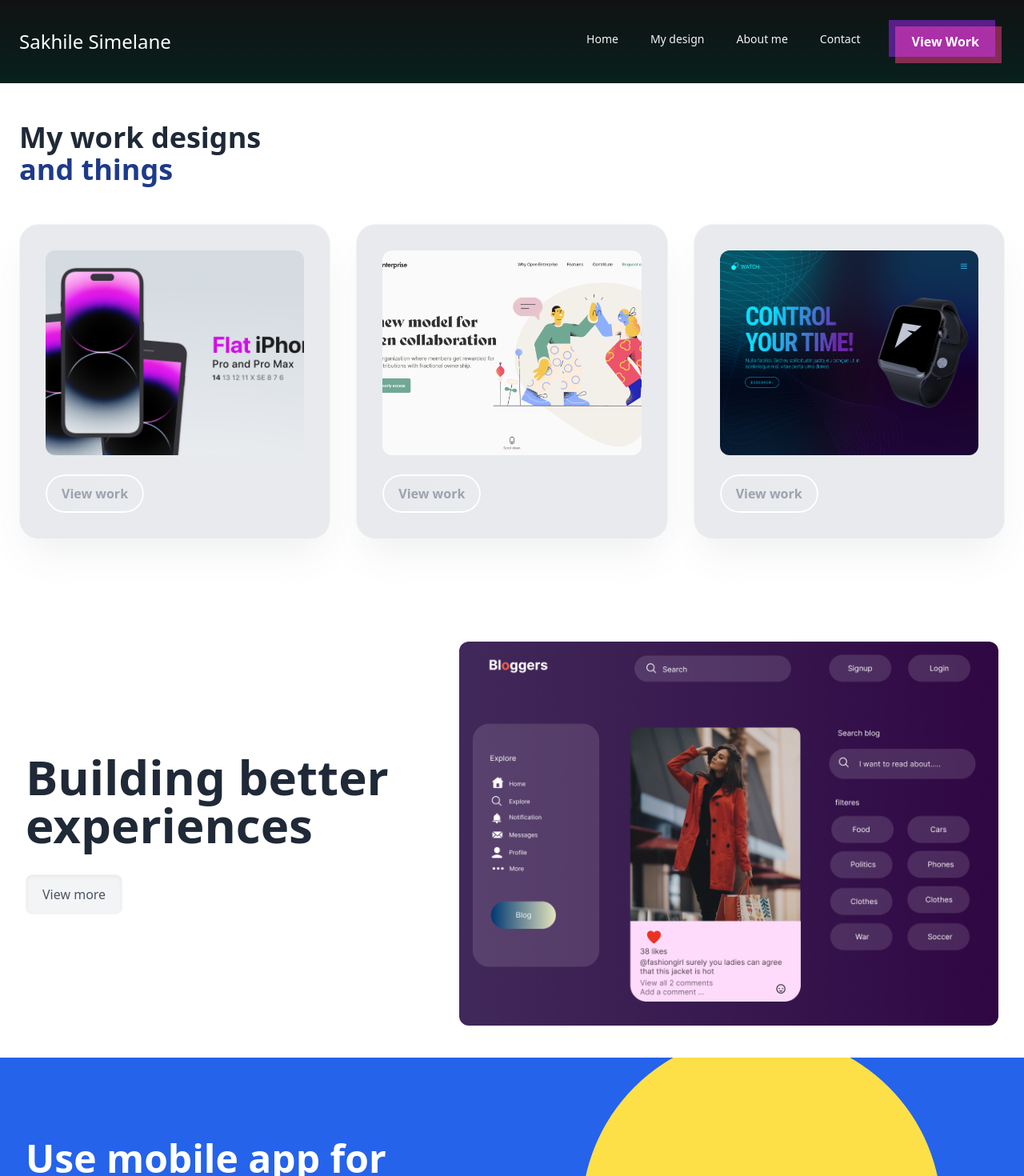
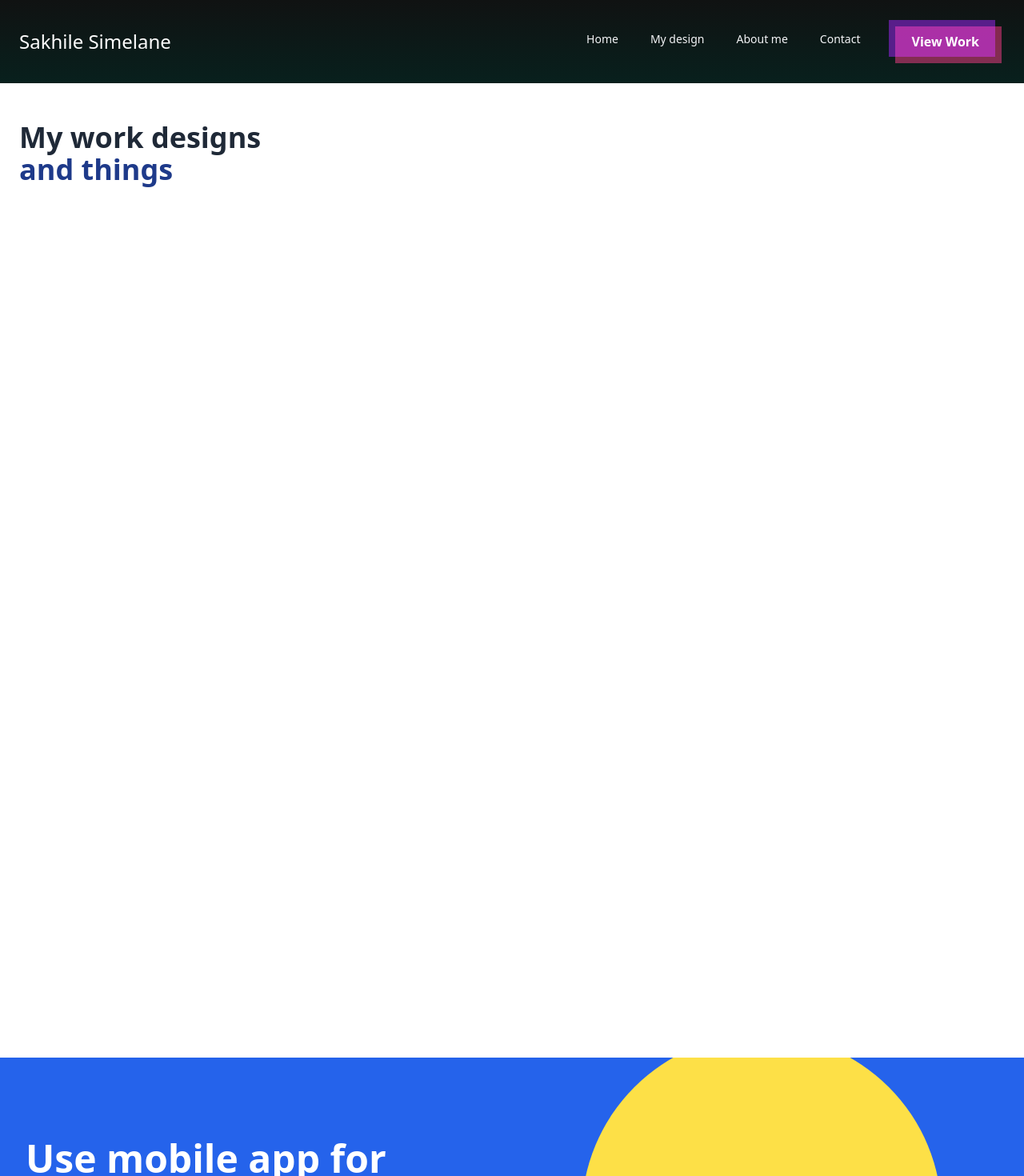
Before and after one commit to sakhike1/Portfolio, a Nuxt app: page /designs in a window 1280 px wide. Shown: the top 1470 px of the page at 80% size. Built offline with nearby package versions, Linux system fonts and the light colour scheme.

Commit message:
update page

```diff
--- a/components/Moredesign.vue
+++ b/components/Moredesign.vue
@@ -3,7 +3,8 @@
         <!-- Hero -->
         <div class="max-w-[85rem] mx-auto pb-10 px-4 pt-20 sm:px-6 lg:px-8">
             <!-- Grid -->
-            <div class="grid lg:grid-cols-7 lg:gap-x-8 xl:gap-x-12 lg:items-center">
+            <div data-aos="fade-down" data-aos-easing="linear" data-aos-duration="1500"
+                class="grid lg:grid-cols-7 lg:gap-x-8 xl:gap-x-12 lg:items-center">
                 <div class="lg:col-span-3">
                     <h1 class="block text-3xl font-bold text-gray-800 sm:text-4xl md:text-5xl lg:text-6xl dark:text-white">
                         Building better experiences</h1>
--- a/components/designs.vue
+++ b/components/designs.vue
@@ -6,7 +6,8 @@
                         class="text-xs"> <span class="text-blue-900"> and things</span>
                 </h2>
             </div>
-            <div class="grid gap-8 md:grid-cols-2 lg:grid-cols-3">
+            <div data-aos="fade-down" data-aos-easing="linear" data-aos-duration="1500"
+                class="grid gap-8 md:grid-cols-2 lg:grid-cols-3">
                 <div
                     class="group p-6 sm:p-8 rounded-3xl bg-gray-300 border border-gray-100 dark:shadow-none dark:border-gray-700 dark:bg-gray-800 bg-opacity-50 shadow-2xl shadow-gray-600/10">
                     <div class="relative overflow-hidden rounded-xl">
```
